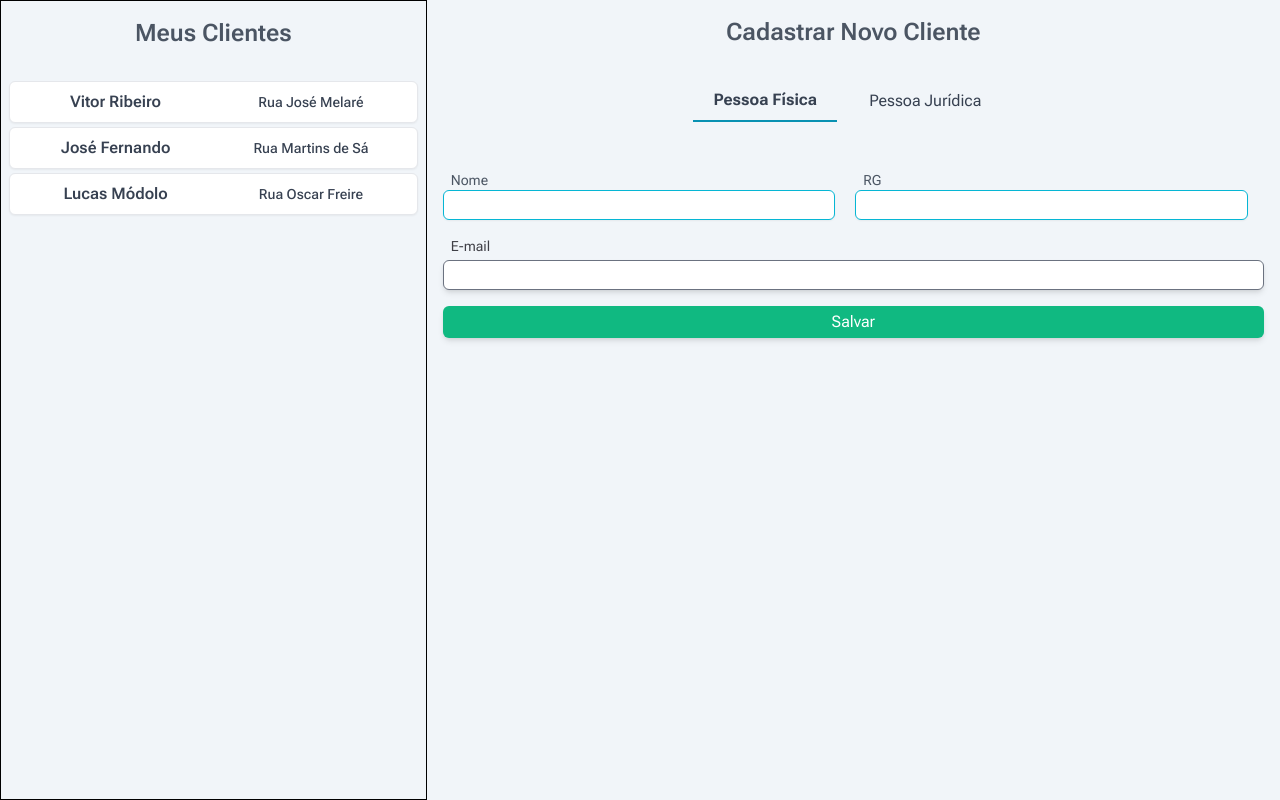
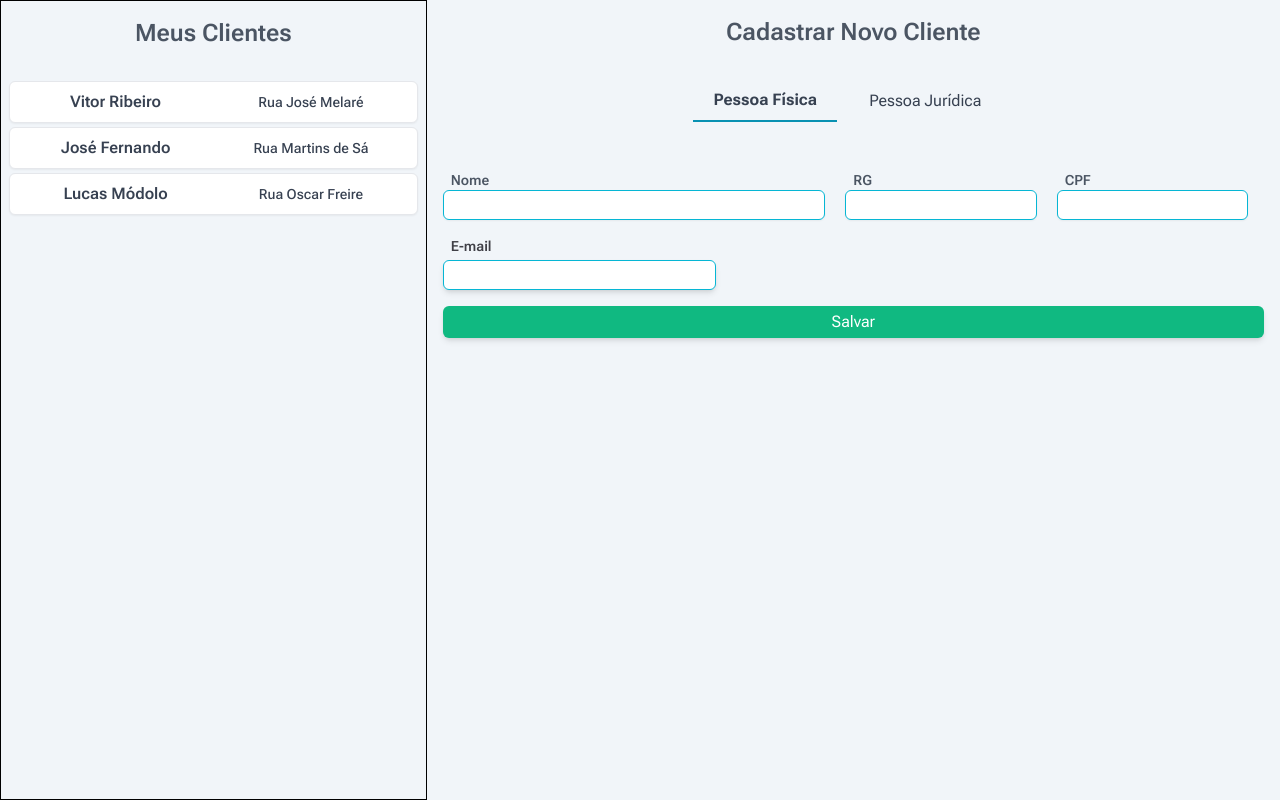
Before and after one commit to vitorrdc/webClientRegister, a Next.js app: page / in a window 1280 px wide. Built offline with nearby package versions, Linux system fonts and the light colour scheme; data requests are answered from the project's data file; a web font is replaced by a local one.

Commit message:
add react input mask to some inputs

```diff
--- a/package.json
+++ b/package.json
@@ -22,12 +22,14 @@
     "react": "18.2.0",
     "react-dom": "18.2.0",
     "react-hook-form": "^7.45.2",
+    "react-input-mask": "^2.0.4",
     "tailwindcss": "3.3.3",
     "typescript": "5.1.6",
     "zod": "^3.21.4"
   },
   "devDependencies": {
     "@rocketseat/eslint-config": "^2.1.0",
+    "@types/react-input-mask": "^3.0.2",
     "eslint": "^8.45.0",
     "json-server": "^0.17.3"
   }
--- a/src/app/page.tsx
+++ b/src/app/page.tsx
@@ -7,6 +7,7 @@ import axios from "axios";
 import {useForm} from 'react-hook-form'
 import { z } from 'zod'
 import { zodResolver } from '@hookform/resolvers/zod'
+import InputMask from 'react-input-mask';
 
 interface ClientsObject {
   id: number
@@ -24,8 +25,14 @@ const registerNewClientFormSchema = z.object({
       }).join(' ')
     }),
   rg: z.string()
-    .nonempty('O RG é obrigatório')
-    .regex(/^\d{8,9}$/),
+    .nonempty('Digite um RG válido')
+    .refine((val) => /^\d{2}\.\d{3}\.\d{3}-\d{1}$/.test(val), {
+      message: 'RG inválido. Use o formato xx.xxx.xxx-x',}),
+  cpf: z.string()
+    .nonempty('Digite um CPF válido')
+    .refine((val) => /^\d{3}\.\d{3}\.\d{3}-\d{2}$/.test(val), {
+      message: 'CPF inválido. Use o formato xxx.xxx.xxx-xx'
+    }),
   email: z.string()
     .nonempty('O E-mail é obrigatório ')
     .email('Formato de e-mail inválido')
@@ -126,32 +133,43 @@ const [clients, setClients] = useState([
           >
             <div className="flex flex-row items-center justify-around gap-1 w-full">
               <div className="flex flex-col justify-center w-full mr-4">
-                <label htmlFor="name" className="text-gray-600 text-sm ml-2">Nome</label>
+                <label htmlFor="name" className="text-gray-600 text-sm font-semibold ml-2">Nome</label>
                 <input
                   type="text"
-                  className=" w-full border-cyan-500 border bg-white rounded-md shadow-sm px-2 py-1 text-gray-700 text-sm"
+                  className=" w-full border-cyan-500 border bg-white rounded-md shadow-sm px-2 py-1 text-gray-700 text-sm focus:border-cyan-700"
                   {...register('name')}
                 />
                 {errors.name && <span className="text-red-500 text-xs">{errors.name.message}</span>}
               </div>
-              <div className="flex flex-col justify-center w-full mr-4">
-                <label htmlFor="rg" className="text-gray-600 text-sm ml-2">RG</label>
-                <input
-                  type="text"
+              <div className="flex flex-col justify-center w-1/2 mr-4">
+                <label htmlFor="rg" className="text-gray-600 text-sm font-semibold ml-2">RG</label>
+                <InputMask
+                  mask='99.999.999-9'
                   className="w-full border-cyan-500 border bg-white rounded-md shadow-sm px-2 py-1 text-gray-700 text-sm"
                   {...register('rg')}
                 />
                 {errors.rg && <span className="text-red-500 text-xs">{errors.rg.message}</span>}
               </div>
+              <div className="flex flex-col justify-center w-1/2 mr-4">
+                <label htmlFor="cpf" className="text-gray-600 text-sm font-semibold ml-2">CPF</label>
+                <InputMask
+                  mask='999.999.999-99'
+                  className="w-full border-cyan-500 border bg-white rounded-md shadow-sm px-2 py-1 text-gray-700 text-sm"
+                  {...register('cpf')}
+                />
+                {errors.cpf && <span className="text-red-500 text-xs">{errors.cpf.message}</span>}
+              </div>
             </div>
-            <div className="flex flex-col gap-1">
-              <label htmlFor="email" className="text-zinc-700 text-sm ml-2">E-mail</label>
-              <input
-                type="text"
-                className=" border border-gray-500 rounded-md px-2 py-1 text-gray-700 text-sm shadow-md"
-                {...register('email')}
-              />
-              {errors.email && <span className="text-red-500 text-xs">{errors.email.message}</span>}
+            <div className="w-full flex flex-row justify-start items-center">
+              <div className="flex flex-col gap-1 w-full">
+                <label htmlFor="email" className="text-zinc-700 text-sm font-semibold ml-2">E-mail</label>
+                <input
+                  type="text"
+                  className=" w-1/3 border border-cyan-500 rounded-md px-2 py-1 text-gray-700 text-sm shadow-md"
+                  {...register('email')}
+                />
+                {errors.email && <span className="text-red-500 text-xs">{errors.email.message}</span>}
+              </div>
             </div>
             <button
               type="submit"
```
Also changed, not shown: 1 other file (tests, documents, lock files or other folders).
